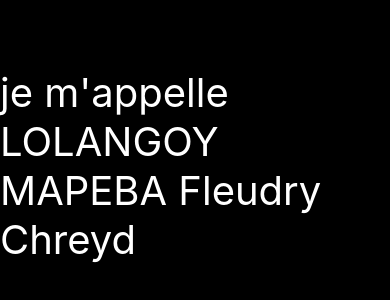
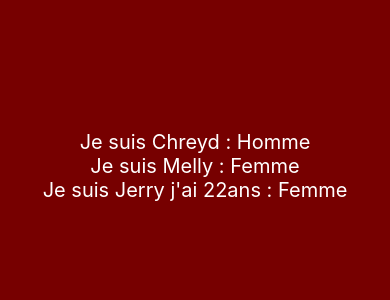
Before and after one commit to Chreyd/testexpo, a React Native app: screen / in a window 390 px wide. Shown: the part 256-556 px from the top of the page. Built offline with nearby package versions, Linux system fonts and the light colour scheme.

Commit message:
Props et children

```diff
--- a/App.js
+++ b/App.js
@@ -1,42 +1,52 @@
-import React from 'react';
-import {View, Text, StyleSheet} from 'react-native';
+import React from "react";
+import { View, Text, StyleSheet } from "react-native";
 
-const App= ()=> {
+const Person = (props) => {
+  return (
+    <>
+      {props.age ? (
+        <Text style={styles.text}>
+          Je suis {props.name} j'ai {props.age} : {props.children}
+        </Text>
+      ) : (
+        <Text style={styles.text}>
+          Je suis {props.name} : {props.children}
+        </Text>
+      )}
+    </>
+  );
+};
 
-  const getName = (firsName, secondName, tirdName, lastName )=>{
-    return firsName +' '+ secondName+' '+ tirdName+ ' '+ lastName
-  }
-
+const App = () => {
   return (
     <View style={styles.container}>
-      <Text style={styles.text}>je m'appelle {getName('LOLANGOY', 'MAPEBA', 'Fleudry','Chreyd')} </Text>
-
+      <Person name="Chreyd">Homme</Person>
+      <Person name="Melly">Femme</Person>
+      <Person name="Jerry" age="22ans">Femme</Person>
     </View>
   );
-}
-const styles=StyleSheet.create({
-    container:{
+};
+const styles = StyleSheet.create({
+  container: {
     flex: 1,
-      alignItems: 'center',
-      justifyContent: 'center',
-      backgroundColor: '#000'
+    alignItems: "center",
+    justifyContent: "center",
+    backgroundColor: "#700",
   },
-    text:{
+  text: {
+    fontSize: 20,
+    color: "#FFF",
+  },
+  text2: {
     fontSize: 40,
-      color: '#FFF'
+    fontWeight: "bold",
+    marginBottom: 2,
+    color: "#FFF",
   },
-    text2:{
+  text3: {
     fontSize: 40,
-      fontWeight: 'bold',
-      marginBottom: 2,
-      color: '#FFF'
-
+    color: "#FFF",
   },
-    text3:{
-      fontSize: 40,
-      color: '#FFF'
-
-    }
-})
+});
 
 export default App;
```
Lines whose indentation alone changed are shown as unchanged.
